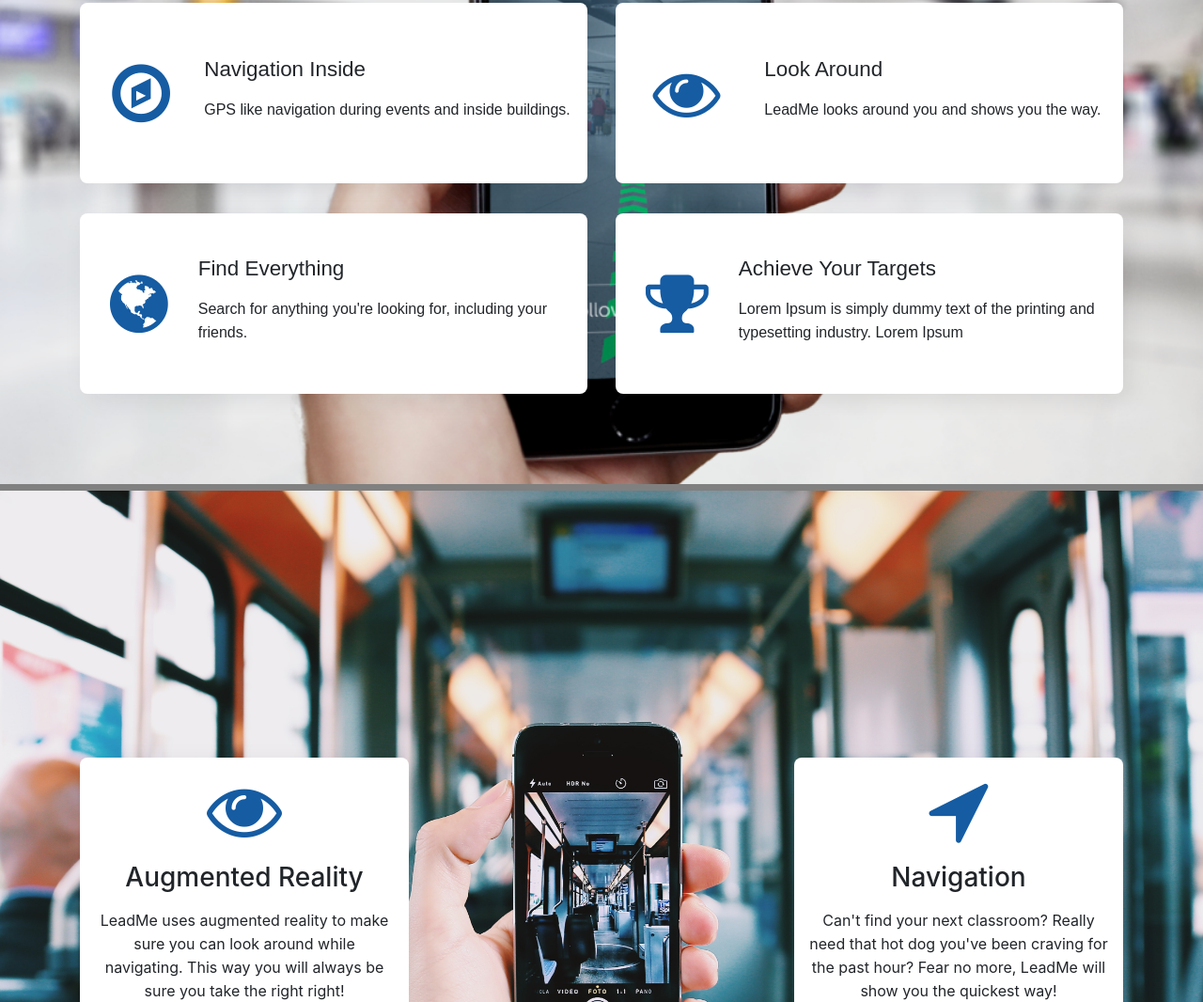
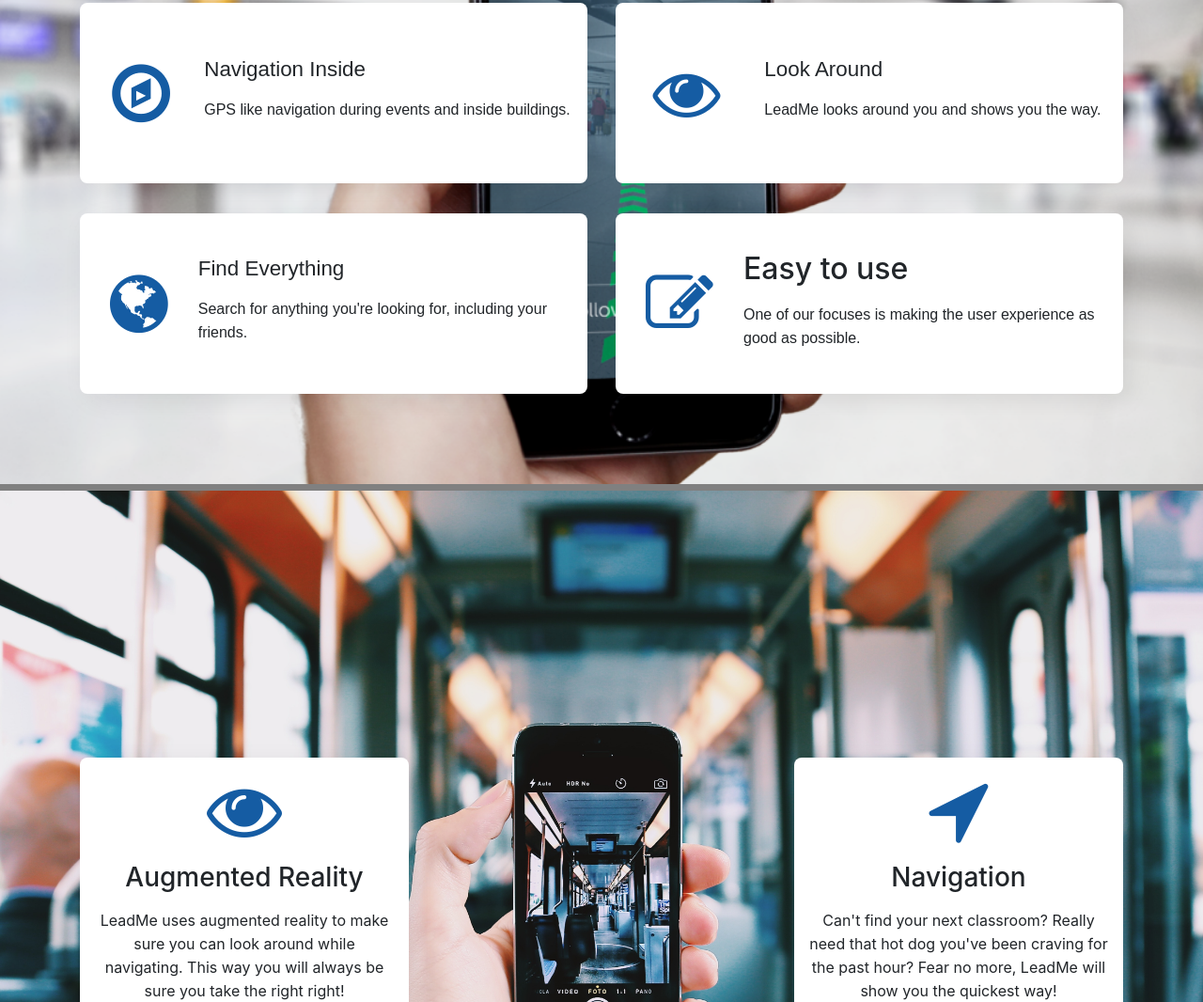
Before and after one commit to coolthom/UXDesignWebsite, a plain HTML site: page index.html in a window 1280 px wide. Shown: the part 1091-2157 px from the top of the page at 94% size. Drawn offline with nearby package versions, Linux system fonts and the light colour scheme.

Commit message:
Text added

```diff
--- a/index.html
+++ b/index.html
@@ -84,11 +84,12 @@
                         <div class="col-lg-6 mbr-col-md-10">
                             <div class="wrap-text">
                                 <div class="ico-wrap">
-                                    <span class="mbr-iconfont fa-trophy fa" style="color: #155ca3;"></span>
+                                    <span class="mbr-iconfont fa-edit fa" style="color: #155ca3;"></span>
                                 </div>
                                 <div class="text-wrap vcenter">
-                                    <h2 class="mbr-fonts-style mbr-bold mbr-section-title3 display-5">Achieve <span>Your Targets</span></h2>
-                                    <p class="mbr-fonts-style text1 mbr-text display-6">Lorem Ipsum is simply dummy text of the printing and typesetting industry. Lorem Ipsum</p>
+                                    <h2 class="mbr-fonts-style mbr-bold mbr-section-title3 display
+                                    -5">Easy <span>to use</span></h2>
+                                    <p class="mbr-fonts-style text1 mbr-text display-6">One of our focuses is making the user experience as good as possible.</p>
                                 </div>
                             </div>
                         </div>
```
